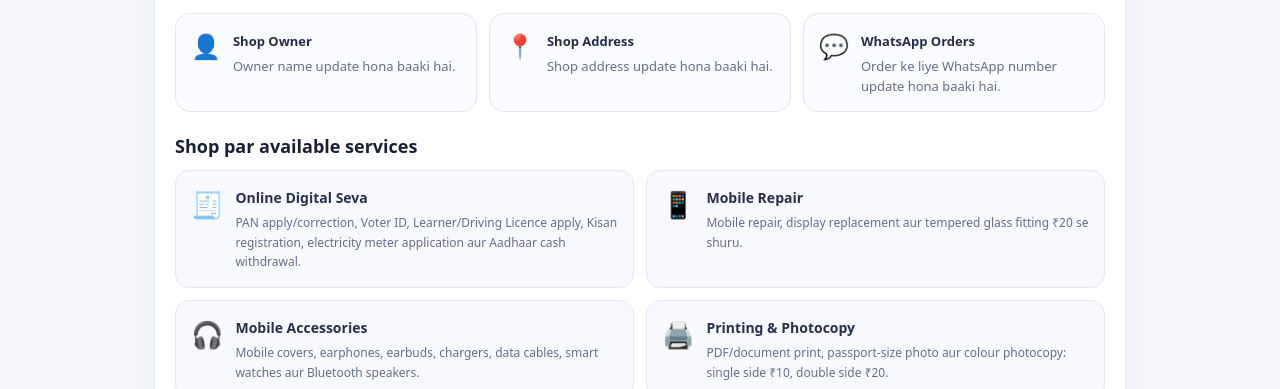
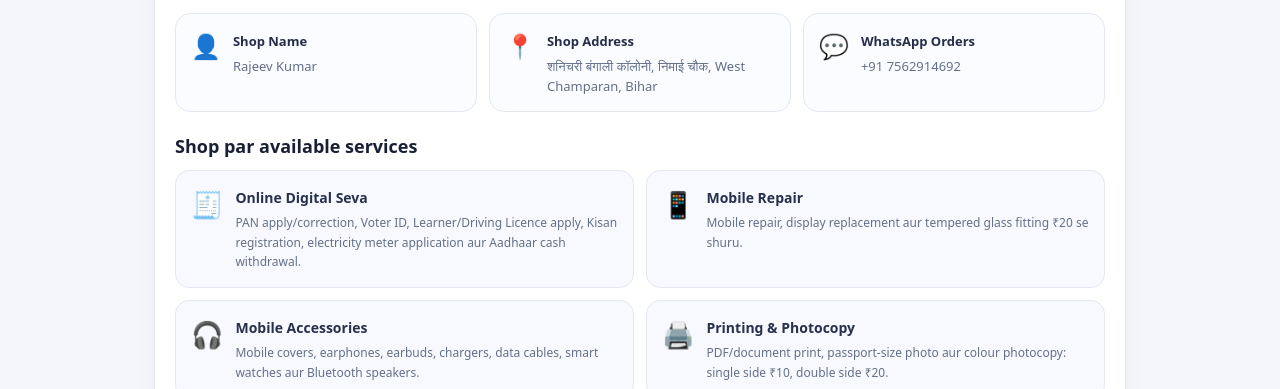
Before and after one commit to rkdigitalworld18-glitch/rk-digital-world-smart-print, a website: page public/index.html in a window 1280 px wide. Both pictures are taken after a click on the button "Shop Details". Shown: the part 411-800 px from the top of the page. Drawn offline with Linux system fonts and the light colour scheme.

Commit message:
Fill known shop contact details
Set the shop owner name, address, and WhatsApp contact from the supplied shop details.

```diff
--- a/public/index.html
+++ b/public/index.html
@@ -89,7 +89,7 @@
 <section id="shop" class="card hidden">
   <div class="shop-head"><div><span class="promo-eyebrow shop-eyebrow">WELCOME TO OUR SHOP</span><h2 class="shop-title">RK Digital World</h2><p class="sub">Digital seva, mobile repair, accessories aur printing — sab ek jagah.</p></div><div class="shop-symbol" aria-hidden="true">🏬</div></div>
   <div class="shop-info-grid">
-    <article class="shop-info-card"><span class="shop-info-icon">👤</span><div><b>Shop Owner</b><p id="shopOwnerText">Owner name update hona baaki hai.</p></div></article>
+    <article class="shop-info-card"><span class="shop-info-icon">👤</span><div><b>Shop Name</b><p id="shopOwnerText">Owner name update hona baaki hai.</p></div></article>
     <article class="shop-info-card"><span class="shop-info-icon">📍</span><div><b>Shop Address</b><p id="shopAddressText">Shop address update hona baaki hai.</p></div></article>
     <article class="shop-info-card"><span class="shop-info-icon">💬</span><div><b>WhatsApp Orders</b><p id="shopWhatsappText">Order ke liye WhatsApp number update hona baaki hai.</p></div></article>
   </div>
@@ -170,17 +170,17 @@ $('load').onclick=async()=>{const token=$('ownerToken').value.trim();if(!token){
 window.decide=async(id,decision)=>{const token=$('ownerToken').value.trim();try{const r=await fetch('/api/owner/requests/'+encodeURIComponent(id)+'/decision',{method:'POST',headers:{'Content-Type':'application/json',Authorization:'Bearer '+token},body:JSON.stringify({decision})});const d=await r.json();if(!r.ok)throw Error(d.error||'Failed');$('load').click()}catch(e){alert(e.message)}};
 $('logout').onclick=()=>{$('ownerToken').value='';localStorage.removeItem('rkdw_owner_token');$('requests').innerHTML='<div class="empty">Token clear kar diya gaya.</div>'};
 // Add the shop name, physical address and WhatsApp number here once the owner shares them.
-const RK_SHOP_INFO = { ownerName: "", address: "", whatsapp: "" };
+const RK_SHOP_INFO = { ownerName: "Rajeev Kumar", address: "शनिचरी बंगाली कॉलोनी, निमाई चौक, West Champaran, Bihar", whatsapp: "7562914692" };
 // Product photos, names, details and prices will be added to this catalogue when supplied.
 const RK_PRODUCT_CATALOG = [];
-function shopWhatsAppNumber(){return String(RK_SHOP_INFO.whatsapp||"").replace(/\D/g,"");}
+function shopWhatsAppNumber(){const digits=String(RK_SHOP_INFO.whatsapp||"").replace(/\D/g,"");return digits.length===10?"91"+digits:digits;}
 function refreshShopDetails(){
   $("shopOwnerText").textContent=RK_SHOP_INFO.ownerName.trim()||"Owner name update hona baaki hai.";
   $("shopAddressText").textContent=RK_SHOP_INFO.address.trim()||"Shop address update hona baaki hai.";
   const number=shopWhatsAppNumber();
-  $("shopWhatsappText").textContent=number?"+"+number:"Order ke liye WhatsApp number update hona baaki hai.";
+  $("shopWhatsappText").textContent=number?"+91 "+number.slice(-10):"Order ke liye WhatsApp number update hona baaki hai.";
   if(number){$("shopWhatsappButton").href="https://wa.me/"+number;$("shopWhatsappButton").classList.remove("hidden");$("shopContactHint").classList.add("hidden");}
-  else{$("shopWhatsappButton").classList.add("hidden");$("shopContactHint").textContent="Shop owner ka naam, poora address aur WhatsApp number milte hi yahan dikhega."; }
+  else{$("shopWhatsappButton").classList.add("hidden");$("shopContactHint").textContent="Shop owner ka personal naam abhi confirm nahi hai."; }
 }
 function productPrice(p){return p.priceLabel||("₹"+p.price);}
 function renderProductCatalog(){
```
